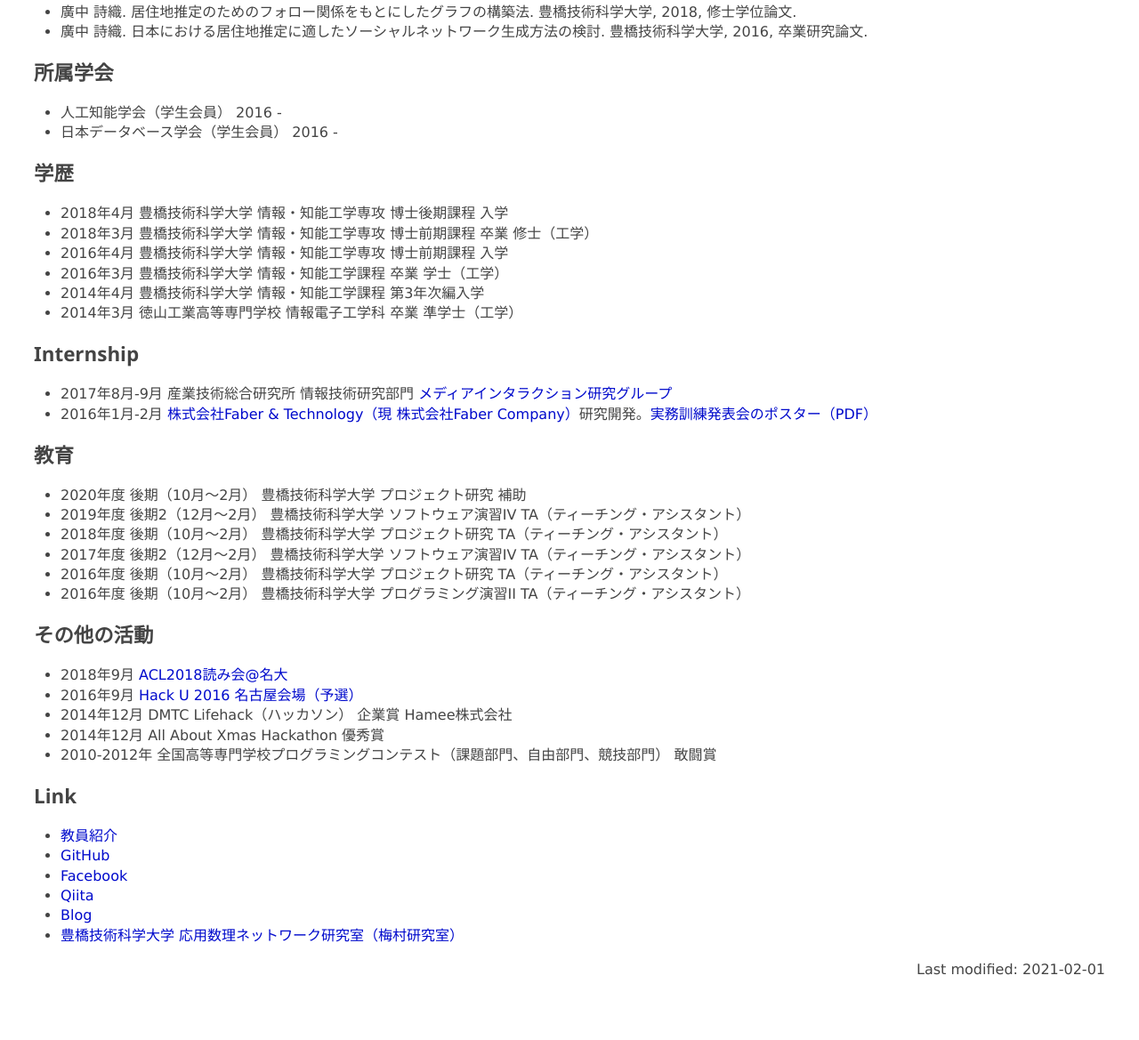
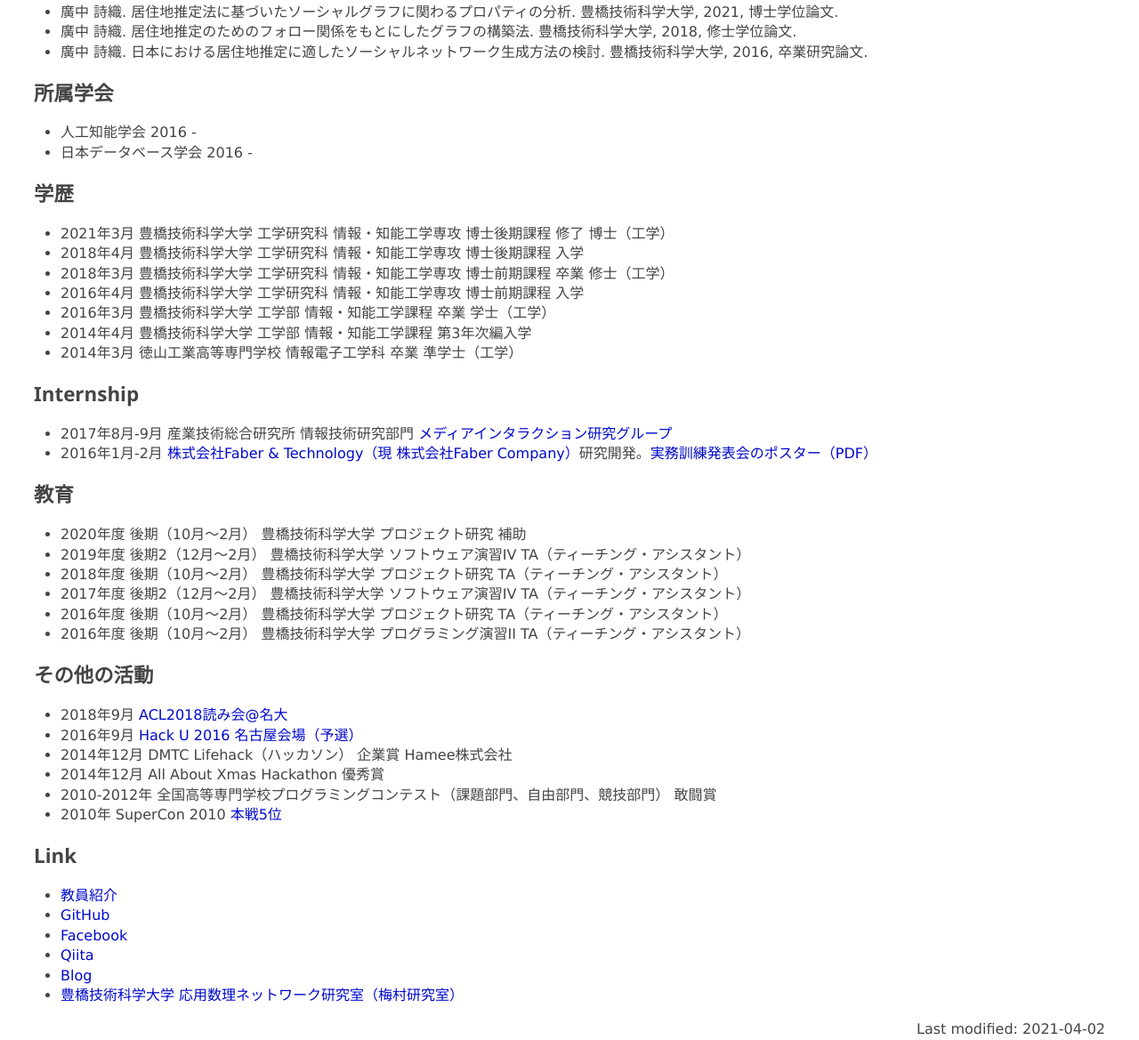
Before and after one commit to elnikkis/elnikkis.github.io, a plain HTML site: page index.html in a window 1280 px wide. Shown: the part 1404-2573 px from the top of the page at 89% size. Before the commit the page ends 2506 px from the top, so only its background shows below. Drawn offline with Linux system fonts and the light colour scheme.

Commit message:
学生が終わった

```diff
--- a/index.html
+++ b/index.html
@@ -12,8 +12,8 @@
 <p><a href="index-en.html">English version is available.</a>
 
 <dl>
-<dt>所属</dt> <dd><a href="https://www.tut.ac.jp/">豊橋技術科学大学</a> 情報・知能工学専攻 博士後期課程3年、<a href="https://www.tut.ac.jp/university/faculty/cs/post_73.html">特任助手</a></dd>
-<dt>E-mail</dt> <dd>s143369 【＠】 edu.tut.ac.jp</dd>
+<dt>所属</dt> <dd><a href="https://www.tut.ac.jp/">豊橋技術科学大学</a> 情報・知能工学専攻 <a href="https://www.tut.ac.jp/university/faculty/cs/post_73.html">特任助手</a></dd>
+<dt>email</dt> <dd>s143369 【＠】 edu.tut.ac.jp</dd>
 <dt>分野</dt>
 <dd>ソーシャルネットワーク分析、計算社会科学</dd>
 <dt>言語</dt>
@@ -61,14 +61,15 @@
 
 <h3>学位論文</h3>
 <ul>
+<li>廣中 詩織. 居住地推定法に基づいたソーシャルグラフに関わるプロパティの分析. 豊橋技術科学大学, 2021, 博士学位論文.
 <li>廣中 詩織. 居住地推定のためのフォロー関係をもとにしたグラフの構築法. 豊橋技術科学大学, 2018, 修士学位論文.
 <li>廣中 詩織. 日本における居住地推定に適したソーシャルネットワーク生成方法の検討. 豊橋技術科学大学, 2016, 卒業研究論文.
 </ul>
 
 <h2>所属学会</h2>
 <ul>
-<li>人工知能学会（学生会員） 2016 -
-<li>日本データベース学会（学生会員） 2016 -
+<li>人工知能学会 2016 -
+<li>日本データベース学会 2016 -
 </ul>
 
 <h2>学歴</h2>
@@ -79,11 +80,12 @@
 </ul>
 -->
 <ul>
-<li>2018年4月 豊橋技術科学大学 情報・知能工学専攻 博士後期課程 入学
-<li>2018年3月 豊橋技術科学大学 情報・知能工学専攻 博士前期課程 卒業 修士（工学）
-<li>2016年4月 豊橋技術科学大学 情報・知能工学専攻 博士前期課程 入学
-<li>2016年3月 豊橋技術科学大学 情報・知能工学課程 卒業 学士（工学）
-<li>2014年4月 豊橋技術科学大学 情報・知能工学課程 第3年次編入学
+<li>2021年3月 豊橋技術科学大学 工学研究科 情報・知能工学専攻 博士後期課程 修了 博士（工学）
+<li>2018年4月 豊橋技術科学大学 工学研究科 情報・知能工学専攻 博士後期課程 入学
+<li>2018年3月 豊橋技術科学大学 工学研究科 情報・知能工学専攻 博士前期課程 卒業 修士（工学）
+<li>2016年4月 豊橋技術科学大学 工学研究科 情報・知能工学専攻 博士前期課程 入学
+<li>2016年3月 豊橋技術科学大学 工学部 情報・知能工学課程 卒業 学士（工学）
+<li>2014年4月 豊橋技術科学大学 工学部 情報・知能工学課程 第3年次編入学
 <li>2014年3月 徳山工業高等専門学校 情報電子工学科 卒業 準学士（工学）
 </ul>
 
@@ -110,6 +112,7 @@
 <li>2014年12月 DMTC Lifehack（ハッカソン） 企業賞 Hamee株式会社
 <li>2014年12月 All About Xmas Hackathon 優秀賞
 <li>2010-2012年 全国高等専門学校プログラミングコンテスト（課題部門、自由部門、競技部門） 敢闘賞
+<li>2010年 SuperCon 2010 <a href="https://www.gsic.titech.ac.jp/supercon/main/attwiki/index.php?Supercomputing%20Contest%202010/%E6%9C%AC%E9%81%B8%E7%B5%90%E6%9E%9C">本戦5位</a>
 </ul>
 
 <h2>Link</h2>
@@ -123,7 +126,7 @@
 <li><a href="http://www.ss.cs.tut.ac.jp/">豊橋技術科学大学 応用数理ネットワーク研究室（梅村研究室）</a>
 </ul>
 <footer>
-<p id="last_modified">Last modified: <time>2021-02-01</time>
+<p id="last_modified">Last modified: <time>2021-04-02</time>
 </footer>
 </body>
 </html>
```
Also changed, not shown: index-en.html (+5 -4 lines).
